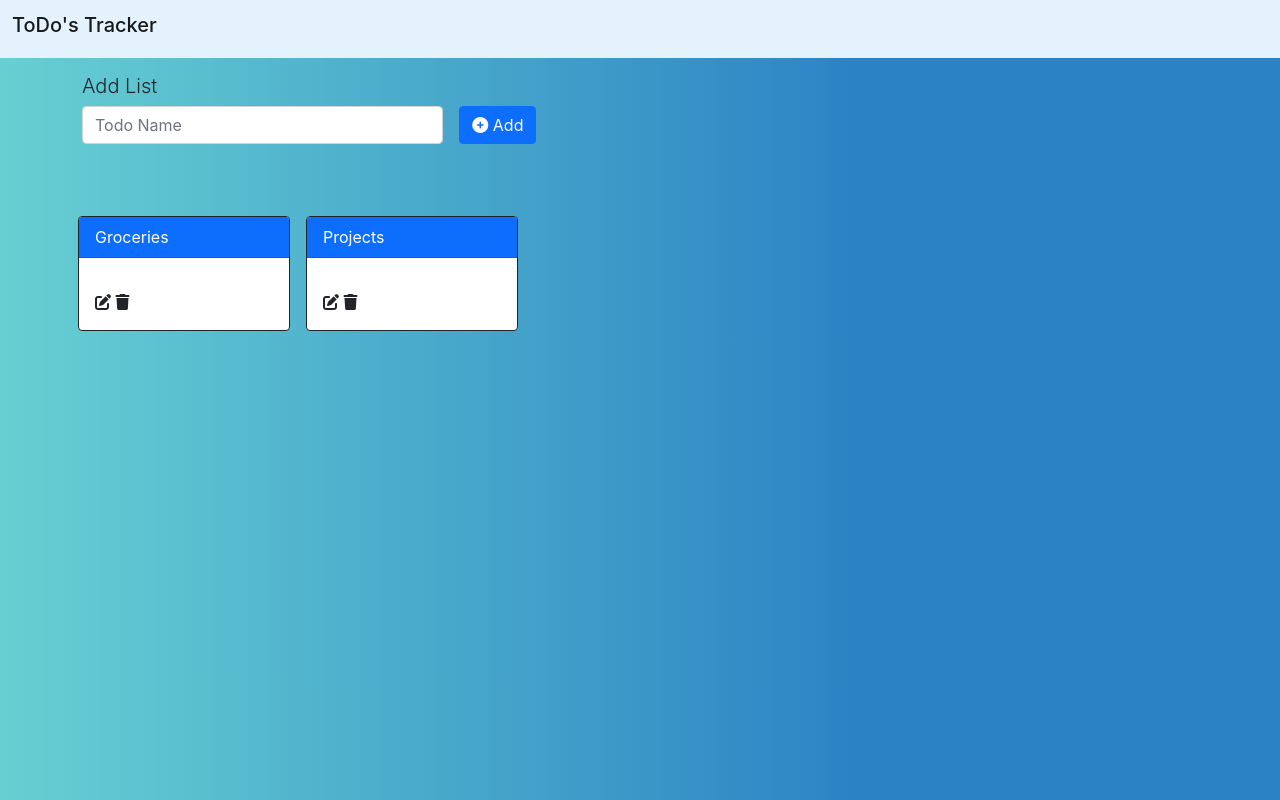
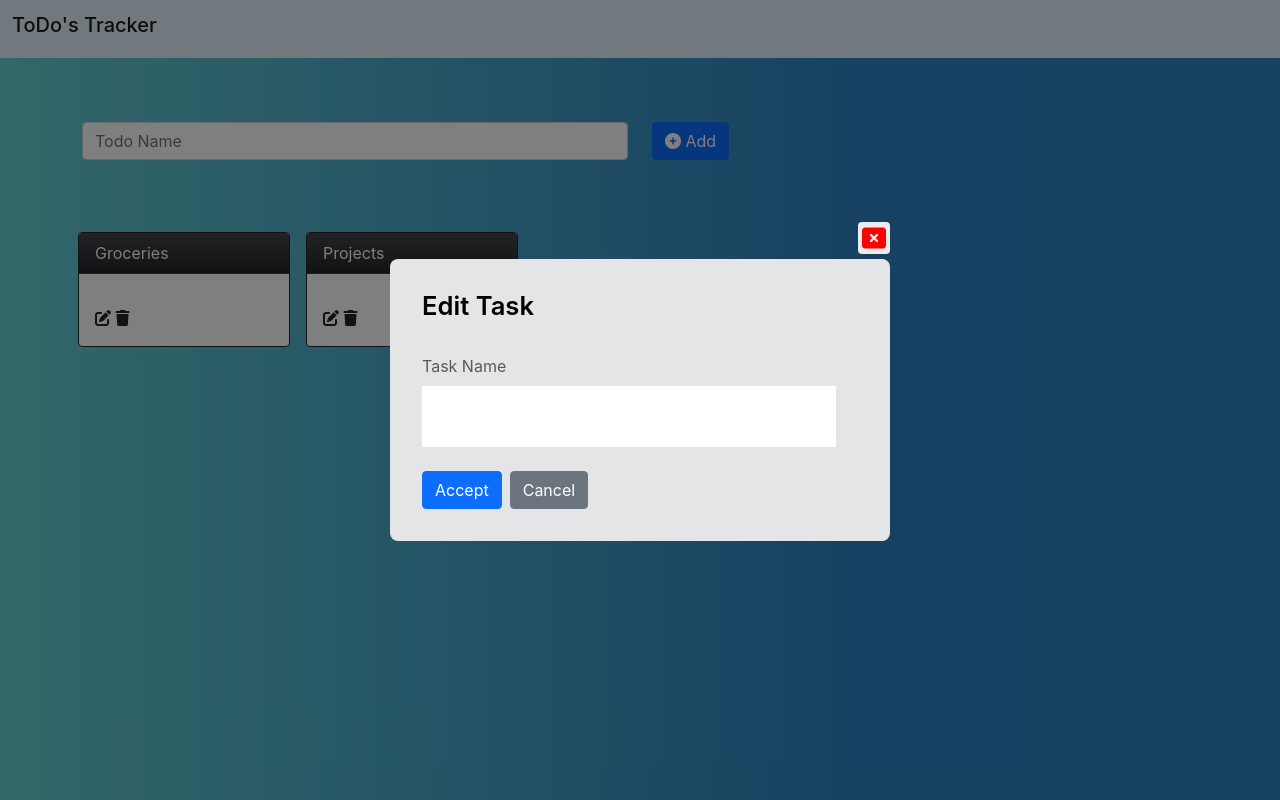
Before and after one commit to rednew20/todo-list, a React (Create React App) app: page / in a window 1280 px wide. Built offline with nearby package versions, Linux system fonts and the light colour scheme.

Commit message:
update functionality, modal window

```diff
--- a/src/App.css
+++ b/src/App.css
@@ -20,3 +20,13 @@ body{
 nav{
   background-color: '#e3f2fd'
 }
+
+.glass{
+  background: rgba( 255, 255, 255, 0.3 );
+  box-shadow: 0 8px 32px 0 rgba( 31, 38, 135, 0.37 );
+  backdrop-filter: blur( 5px );
+  -webkit-backdrop-filter: blur( 5px );
+  border-radius: 10px;
+  border: 1px solid rgba( 255, 255, 255, 0.18 );
+  margin-top: 20px;
+}
--- a/src/App.js
+++ b/src/App.js
@@ -1,7 +1,9 @@
 import './App.css';
-import { BrowserRouter, Link, Route, Routes } from 'react-router-dom'
+import { BrowserRouter, Link, Route, Routes, Navigate } from 'react-router-dom'
 import TodoList from './components/TodoList';
 import { useState } from 'react';
+import Modal from './components/Modal/Modal';
+
 
 
 function App() {
@@ -14,10 +16,12 @@ function App() {
         {
           taskid: 1,
           name: 'buy fruit',
+          complete: true
         },
         {
           taskid: 2,
           name: 'need meet',
+          complete: true
         }
       ]
     },
@@ -28,10 +32,12 @@ function App() {
         {
           taskid: 1,
           name: 'Create hanlders',
+          complete: false
         },
         {
           taskid: 2,
           name: 'Create CSS styles',
+          complete: false
         }
       ]
     }
@@ -65,16 +71,6 @@ function App() {
   const updateTask = (todoId, taksName) => {
     const id = Math.floor(Math.random() * 10000) + 1;
     const newTask = { taskid: id, name: taksName }
-
-    // const newtodos = todoList.map(todo => {
-    //   let tasks = todo.tasks; //
-    //   if (todo.id === todoId) {
-    //     tasks.push(newTask) // add the new task
-    //     return todo;
-    //   }
-    //   return todo;
-    // })
-
     const newTodos = todoList.map(todo => {
       if (todo.id === todoId) {
         //spread todo, and on the current  todo tasks add newTask
@@ -82,9 +78,29 @@ function App() {
       }
       return todo;
     })
+
     setTodoList(newTodos)
   }
 
+
+  const onComplete = (todoId, taskId) => {
+    //console.log('completed')
+    const newTodos = todoList.map(todo => {
+      if (todo.id === todoId) {
+        const newtasks = todo.tasks.map(task => {
+          if (task.taskid === taskId) {
+            return { ...task, complete: !task.complete }
+          }
+          return task
+        })
+        //console.log(newtasks);
+        return { ...todo, tasks: newtasks }
+      }
+      return todo;
+    })
+    console.log(newTodos);
+    setTodoList(newTodos)
+  }
   const deleteTask = (todoId, taskId) => {
 
     const updateTodos = todoList.map(todo => {
@@ -100,16 +116,15 @@ function App() {
 
   return (
     <BrowserRouter>
-      <div >
+      <section>
         <nav className="navbar navbar-light mb-3" style={{ 'background': '#e3f2fd' }}>
           <div className="container-fluid">
-            <a className="navbar-brand h1" href="/">ToDo's Tracker</a>
+            <Link className="navbar-brand h1" to="/">ToDo's Tracker</Link>
           </div>
         </nav>
-        <div className="container-md align-items-center">
-          <h2 className="lead">Add List</h2>
-          <form onSubmit={onSubmit} className="row g-3">
-            <div className="col-4 mb-3">
+        <div className="container-lg align-items-center w-100 pt-5">
+          <form onSubmit={onSubmit} className="row">
+            <div className="col-6 mb-3">
               <input className="form-control" type="text" id="todoName" placeholder="Todo Name" onChange={(e) => setTodoName(e.target.value)} value={todoName} />
             </div>
             <div className="col-auto">
@@ -117,39 +132,43 @@ function App() {
             </div>
           </form>
         </div>
-
         <div className='container-md'>
           <div className="row row-cols-5 pt-5">
             {todoList.map((todos) => (
               <div key={todos.id} className="col p-2">
                 <div className="card border-dark">
-                  <div className="card-header text-white bg-primary mb-3">
+                  <div className="card-header text-white bg-dark bg-gradient mb-3">
                     <Link to={`/todolist-${todos.id}`} >{todos.text} </Link>
                   </div>
                   <div className="card-body">
                     <span>
                       <i className="fa-solid fa-pen-to-square"></i> <i className="fa-solid fa-trash" onClick={() => deleteTodo(todos.id)}></i>
                     </span>
-
-
                   </div>
                 </div>
               </div>
             ))}
-
           </div>
         </div>
         <Routes>
           <Route key="0" exact path="/" element={<nav></nav>} />
           {todoList.map((todos) => (
             <Route key={todos.id} path={`/todolist-${todos.id}`} element={
-              <TodoList id={todos.id} name={todos.text} tasks={todos.tasks} onDelete={deleteTask} updateTask={updateTask} />
+              <TodoList id={todos.id}
+                name={todos.text}
+                tasks={todos.tasks}
+                onDelete={deleteTask}
+                updateTask={updateTask}
+                onComplete={onComplete}
+              />
             } />
           ))}
+          <Route key="0" path="*" element={<Navigate to="/" />} />
         </Routes>
+        <Modal />
+      </section>
+    </BrowserRouter>
 
-      </div >
-    </BrowserRouter>
   );
 }
 
--- /dev/null
+++ b/src/components/Modal/Modal.css
@@ -0,0 +1,78 @@
+.wrapper {
+	position: fixed;
+	top: 0;
+	left: 0;
+	width: 100%;
+	height: 100%;
+	background: rgba(0, 0, 0, 0.5);
+	z-index: 1000;
+	display: flex;
+	justify-content: center;
+	align-items: center;
+}
+.modal-container {
+	background-color: rgb(228, 229, 231);
+	max-width: 500px;
+	width: 90%;
+	margin: 0 auto;
+	display: flex;
+	justify-content: center;
+	align-items: center;
+	padding: 2rem;
+	border-radius: 8px;
+	position: relative;
+}
+.closeButton {
+	position: absolute;
+	top: -5px;
+	right: 0;
+	transform: translateY(-100%);
+	font-size: 1.5rem;
+	padding: 0.25rem;
+	border-radius: 4px;
+	background-color: rgb(236, 236, 236);
+	color:red;
+	display: flex;
+	align-items: center;
+	justify-content: center;
+	cursor: pointer;
+	transition: 0.3s ease all;
+	z-index: -1;
+}
+.closeButton:hover {
+		background-color: #e32525;
+		color: white;
+}
+
+.formTitle {
+	color: black;
+	font-size: 1.6rem;
+	font-weight: 600;
+	margin-bottom: 2rem;
+	text-transform: capitalize;
+}
+.modal-form {
+	width: 100%;
+
+}
+.modal-form label {
+  font-size: 1rem;
+  color: rgb(90, 90, 90);
+}
+
+.modal-form input,select {
+  margin-top: 0.5rem;
+  margin-bottom: 1.5rem;
+  width: 100%;
+  padding: 1rem;
+  border: none;
+  background-color: white;
+  font-size: 1.2rem;
+}
+.buttonContainer {
+	display: flex;
+	justify-content: flex-start;
+	align-items: center;
+	margin-top: 2rem;
+	gap: 1rem;
+}
--- /dev/null
+++ b/src/components/Modal/Modal.js
@@ -0,0 +1,38 @@
+import React, { useState } from 'react'
+import './Modal.css'
+
+const Modal = ({ modalOpen, setModalOpen }) => {
+  const [taskName, setTaskName] = useState();
+
+  const handleSubmit = (e) => {
+    e.preventDefault();
+    console.log(taskName)
+  }
+
+  return (
+    <div>
+      {!modalOpen && (
+        <div className="wrapper">
+          <div className="modal-container">
+            <div className="closeButton">
+              <i className="fa-solid fa-rectangle-xmark"></i>
+            </div>
+            <form className="modal-form" onSubmit={(e) => handleSubmit(e)}>
+              <h1 className="formTitle">Edit Task</h1>
+              <label htmlFor='taskname'>
+                Task Name
+                <input type="text" id="title" onChange={(e) => setTaskName(e.target.value)} />
+              </label>
+              <div>
+                <button type="submit" className="btn btn-primary me-2">Accept</button>
+                <button type="submit" className="btn btn-secondary me-1">Cancel</button>
+              </div>
+            </form>
+          </div>
+        </div>
+      )}
+    </div>
+  )
+}
+
+export default Modal
--- a/src/components/Task.js
+++ b/src/components/Task.js
@@ -1,16 +1,21 @@
 import React from 'react'
 
 
-const Task = ({ todoId, tasks, onDelete }) => {
+const Task = ({ todoId, tasks, onDelete, onComplete }) => {
 
   //console.log(tasks);
 
   return (
-    <div>
+    <div className="d-flex flex-column d-inline-flex ">
       {tasks.map((task) => (
-        <h3 key={task.taskid}>{task.name}
-          <i style={{ color: 'red', cursor: 'pointer' }} className="fa-solid fa-delete-left" onClick={() => onDelete(todoId, task.taskid)}></i>
-        </h3>
+        <span key={task.taskid} className=" bg-body rounded p-1 m-1 align-items-end">
+          {task.name}
+          <span className=" d-inline-block justify-content-end">
+            <i className="fa-solid fa-square-check p-2" style={{ color: 'blue', cursor: 'pointer' }} onClick={() => onComplete(todoId, task.taskid)}></i>
+            <i className="fa-solid fa-pen-to-square p-2"></i>
+            <i style={{ color: 'red', cursor: 'pointer' }} className="fa-solid fa-delete-left" onClick={() => onDelete(todoId, task.taskid)}></i>
+          </span>
+        </span>
       ))
       }
     </div>
--- a/src/components/TodoList.js
+++ b/src/components/TodoList.js
@@ -2,7 +2,8 @@ import React from 'react'
 import Task from './Task'
 import { useState } from 'react';
 
-const TodoList = ({ id, name, tasks, onDelete, updateTask }) => {
+
+const TodoList = ({ id, name, tasks, onDelete, updateTask, onComplete }) => {
   const [newTask, setNewTask] = useState('');
   //const [taskList, setTaskList] = useState(tasks)
 
@@ -20,21 +21,20 @@ const TodoList = ({ id, name, tasks, onDelete, updateTask }) => {
   }
 
   return (
-    <div className="container">
-      <div>
+    <div className="glass container-md mb-5 p-3 w-75">
       <div className="">
-          <h1>Add Task to {name} </h1>
-          <form onSubmit={onSubmit} className="row g-3">
-            <div className="col-4 mb-3">
+        <span className="Lead">Add Task to <b>{name}</b> </span>
+        <form onSubmit={onSubmit} className="row align-content-center">
+          <div className="col-6 mb-3">
             <input type="text" className="form-control" name="taskName" onChange={(e) => setNewTask(e.target.value)} value={newTask} />
           </div>
-            <div className="col-4 mb-3">
+          <div className="col-6 mb-3">
             <button type="submit" className='btn btn-primary' >Create Task</button>
           </div>
         </form>
       </div>
-      </div>
-      <Task className="container" todoId={id} tasks={tasks} onDelete={onDelete} />
+      <Task className="container" todoId={id} tasks={tasks} onDelete={onDelete} onComplete={onComplete} />
+
     </div>
   )
 }
--- a/src/index.js
+++ b/src/index.js
@@ -5,9 +5,7 @@ import App from './App';
 import reportWebVitals from './reportWebVitals';
 
 ReactDOM.render(
-  <React.StrictMode>
-    <App />
-  </React.StrictMode>,
+  <App />,
   document.getElementById('root')
 );
 
```
Also changed, not shown: src/components/AddTask.js (deleted, +0 -11 lines). Lines whose indentation alone changed are shown as unchanged.
